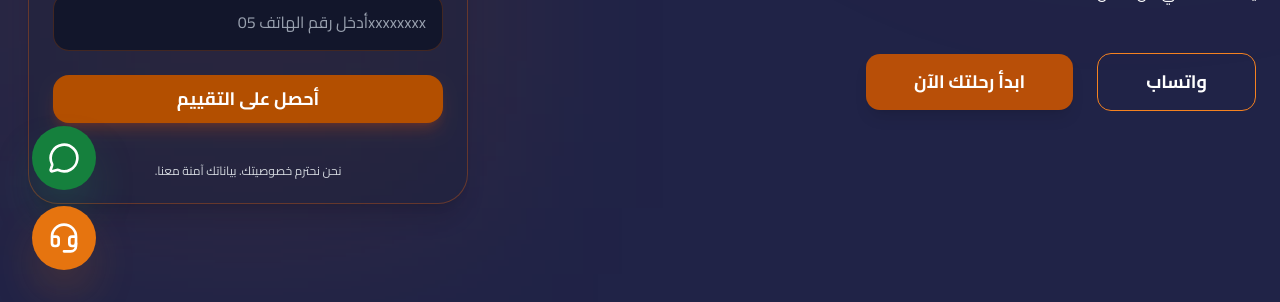
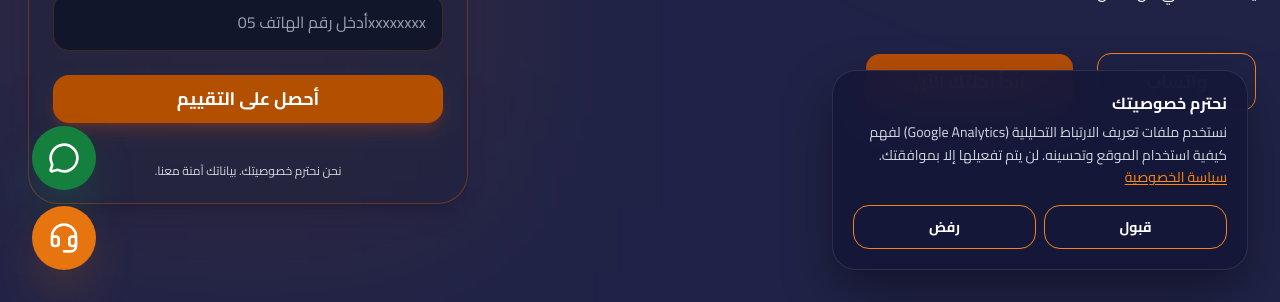
Before and after one commit to Ayaalmadhon2004/yosal-company, a Next.js app: page / in a window 1280 px wide. Shown: the part 498-800 px from the top of the page. Built offline with nearby package versions, Linux system fonts and the light colour scheme; no server answers.

Commit message:
feat: gate Google Analytics behind a cookie consent banner
Move GA ID to NEXT_PUBLIC_GA_ID (fallback to current ID), load GoogleAnalytics from @next/third-parties only after the visitor accepts, add an Arabic RTL consent banner and a footer link to change the choice.

```diff
--- a/app/layout.tsx
+++ b/app/layout.tsx
@@ -3,8 +3,8 @@ import { Cairo } from 'next/font/google';
 import "./globals.css";
 import Navbar from "@/components/layout/Navbar";
 import Footer from "@/components/layout/Footer";
+import CookieConsent from "@/components/layout/CookieConsent";
 import { Toaster } from "react-hot-toast";
-import Script from "next/script"; // استيراد مكون Script
 import { SITE_URL, SITE_NAME } from "@/lib/seo";
 
 const cairo = Cairo({
@@ -59,20 +59,6 @@ export default function RootLayout({
 }) {
   return (
     <html lang="ar" dir="rtl" className={`${cairo.variable} scroll-smooth`}>
-      <head>
-        <Script
-          src="https://www.googletagmanager.com/gtag/js?id=G-QBZ07DT6PS"
-          strategy="lazyOnload"
-        />
-        <Script id="google-analytics" strategy="lazyOnload">
-          {`
-            window.dataLayer = window.dataLayer || [];
-            function gtag(){dataLayer.push(arguments);}
-            gtag('js', new Date());
-            gtag('config', 'G-QBZ07DT6PS');
-          `}
-        </Script>
-      </head>
       <body className={`${cairo.className} bg-[#0F112B] bg-background text-white antialiased min-h-screen relative overflow-x-hidden flex flex-col`}>
 
         <div className="bg-blobs" aria-hidden="true" />
@@ -100,6 +86,8 @@ export default function RootLayout({
         />
 
         <Footer />
+
+        <CookieConsent />
       </body>
     </html>
   );
--- /dev/null
+++ b/components/layout/CookieConsent.tsx
@@ -0,0 +1,142 @@
+"use client";
+
+import { useSyncExternalStore } from "react";
+import Link from "next/link";
+import { GoogleAnalytics } from "@next/third-parties/google";
+import { AppButton } from "@/components/ui/AppButton";
+
+const STORAGE_KEY = "yosal-cookie-consent";
+const ROOT_DOMAIN_PARTS = 2;
+const GA_ID = process.env.NEXT_PUBLIC_GA_ID || "G-QBZ07DT6PS";
+
+type Choice = "accepted" | "rejected" | "undecided";
+
+// حالة بسيطة خارج React (نفس نمط useSyncExternalStore المستخدم في ChatSystem)
+const listeners = new Set<() => void>();
+let memoryChoice: Choice = "undecided"; // احتياطي إذا تعذّر localStorage
+let settingsOpen = false;
+
+function emit(): void {
+  listeners.forEach((l) => l());
+}
+
+function subscribe(cb: () => void): () => void {
+  listeners.add(cb);
+  window.addEventListener("storage", cb);
+  return () => {
+    listeners.delete(cb);
+    window.removeEventListener("storage", cb);
+  };
+}
+
+function readChoice(): Choice {
+  try {
+    const v = window.localStorage.getItem(STORAGE_KEY);
+    if (v === "accepted" || v === "rejected") return v;
+    return memoryChoice;
+  } catch {
+    return memoryChoice;
+  }
+}
+
+function setGaDisabled(disabled: boolean): void {
+  (window as unknown as Record<string, unknown>)[`ga-disable-${GA_ID}`] = disabled;
+}
+
+function clearGaCookies(): void {
+  try {
+    setGaDisabled(true);
+    const host = window.location.hostname;
+    const parts = host.split(".");
+    const domains = [host, `.${host}`];
+    if (parts.length > ROOT_DOMAIN_PARTS) domains.push(`.${parts.slice(-ROOT_DOMAIN_PARTS).join(".")}`);
+    document.cookie.split(";").forEach((c) => {
+      const name = c.split("=")[0].trim();
+      if (name === "_ga" || name.startsWith("_ga_") || name === "_gid") {
+        const expired = `${name}=; expires=Thu, 01 Jan 1970 00:00:00 GMT; path=/`;
+        document.cookie = expired;
+        domains.forEach((d) => {
+          document.cookie = `${expired}; domain=${d}`;
+        });
+      }
+    });
+  } catch {
+    /* تجاهل */
+  }
+}
+
+function setChoice(choice: "accepted" | "rejected"): void {
+  memoryChoice = choice;
+  try {
+    window.localStorage.setItem(STORAGE_KEY, choice);
+  } catch {
+    /* التخزين غير متاح: نكتفي بالذاكرة لهذه الجلسة */
+  }
+  if (choice === "rejected") clearGaCookies();
+  else setGaDisabled(false);
+  settingsOpen = false;
+  emit();
+}
+
+function openSettings(): void {
+  settingsOpen = true;
+  emit();
+}
+
+export default function CookieConsent() {
+  const choice = useSyncExternalStore<Choice | "server">(subscribe, readChoice, () => "server");
+  const reopened = useSyncExternalStore(
+    subscribe,
+    () => settingsOpen,
+    () => false
+  );
+
+  if (choice === "server") return null;
+  const showBanner = choice === "undecided" || reopened;
+
+  return (
+    <>
+      {choice === "accepted" && <GoogleAnalytics gaId={GA_ID} />}
+      {showBanner && (
+        <div
+          role="dialog"
+          aria-labelledby="cookie-consent-title"
+          aria-describedby="cookie-consent-desc"
+          dir="rtl"
+          className="fixed z-[998] bottom-[max(1rem,env(safe-area-inset-bottom))] right-[max(1rem,env(safe-area-inset-right))] w-[calc(100%-6.5rem)] md:bottom-8 md:right-8 md:w-[26rem] md:max-w-[calc(100%-6rem)] rounded-2xl border border-white/10 bg-brand-navy/95 backdrop-blur-xl p-4 md:p-5 text-right shadow-[0_20px_50px_rgba(0,0,0,0.4)] animate-in fade-in slide-in-from-bottom-4 duration-500"
+        >
+          <h2 id="cookie-consent-title" className="font-bold text-white mb-1.5">
+            نحترم خصوصيتك
+          </h2>
+          <p id="cookie-consent-desc" className="text-xs md:text-sm leading-relaxed text-gray-300 mb-4">
+            نستخدم ملفات تعريف الارتباط التحليلية (Google Analytics) لفهم كيفية استخدام الموقع وتحسينه. لن يتم تفعيلها إلا بموافقتك.{" "}
+            <Link href="/privacy" className="text-orange-400 underline underline-offset-2 hover:text-orange-300">
+              سياسة الخصوصية
+            </Link>
+          </p>
+          <div className="grid grid-cols-2 gap-2">
+            <AppButton variant="outline" size="sm" onClick={() => setChoice("accepted")}>
+              قبول
+            </AppButton>
+            <AppButton variant="outline" size="sm" onClick={() => setChoice("rejected")}>
+              رفض
+            </AppButton>
+          </div>
+        </div>
+      )}
+    </>
+  );
+}
+
+/** زر في الفوتر لإعادة فتح خيارات الكوكيز */
+export function CookieSettingsButton() {
+  return (
+    <button
+      type="button"
+      onClick={openSettings}
+      className="hover:text-orange-500 transition-colors inline-flex items-center min-h-11"
+    >
+      إعدادات الكوكيز
+    </button>
+  );
+}
--- a/components/layout/Footer.tsx
+++ b/components/layout/Footer.tsx
@@ -11,6 +11,7 @@ import {
 } from "react-icons/fa6";
 import FooterSubscribe from "./FooterSubscribe";
 import ChatLoader from "./ChatLoader";
+import { CookieSettingsButton } from "./CookieConsent";
 
 export default function Footer() {
   const socialIcons = [
@@ -81,6 +82,7 @@ export default function Footer() {
             <ul className="text-gray-400 text-sm">
               <li><Link href="/private" className="hover:text-orange-500 transition-colors inline-flex items-center min-h-11">الخصوصية</Link></li>
               <li><Link href="/terms" className="hover:text-orange-500 transition-colors inline-flex items-center min-h-11">الشروط والأحكام</Link></li>
+              <li><CookieSettingsButton /></li>
             </ul>
           </div>
 
--- a/package.json
+++ b/package.json
@@ -9,6 +9,7 @@
     "lint": "eslint"
   },
   "dependencies": {
+    "@next/third-parties": "16.2.4",
     "@radix-ui/react-icons": "^1.3.2",
     "@radix-ui/react-slot": "^1.2.4",
     "class-variance-authority": "^0.7.1",
```
Also changed, not shown: 2 other files (tests, documents, lock files or other folders).
